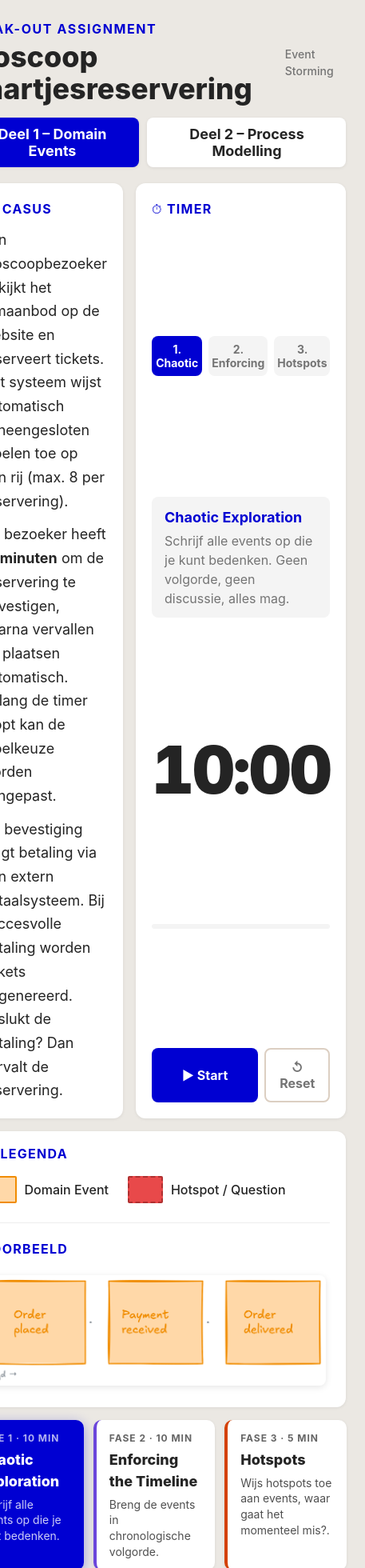
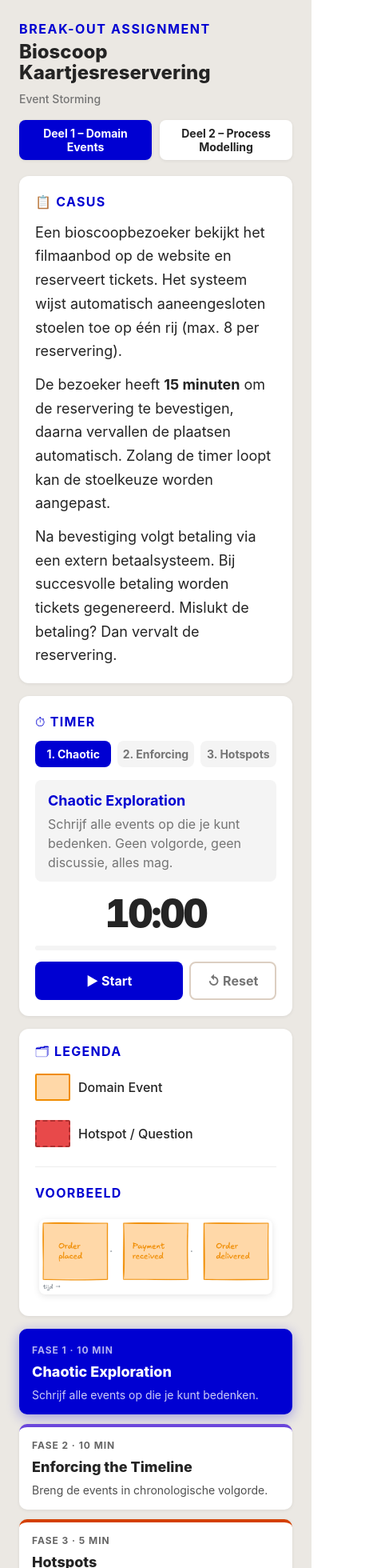
Before and after one commit to remco-io-digital/tech-event-eventstorming-2026-q1, a React (Vite) app: page / in a window 390 px wide. Shown: the top 1960 px of the page at 80% size, 457 px wide, since content can reach past the window. Built offline with nearby package versions, Linux system fonts and the light colour scheme.

Commit message:
feat | responsive

```diff
--- a/src/App.jsx
+++ b/src/App.jsx
@@ -191,17 +191,16 @@ export default function App() {
         boxSizing: "border-box",
         width: "100%"
       }}>
-        <div style={{
+        <div className="main-container" style={{
           width: "100%",
           maxWidth: "1440px",
-          aspectRatio: "16 / 9",
           display: "flex",
           flexDirection: "column",
           boxSizing: "border-box",
         }}>
 
         {/* Header */}
-        <div style={{display: "flex", justifyContent: "space-between", alignItems: "center", marginBottom: "16px"}}>
+        <div className="header" style={{display: "flex", justifyContent: "space-between", alignItems: "center", marginBottom: "16px"}}>
           <div>
             <div style={{
               fontSize: "16px",
@@ -211,14 +210,14 @@ export default function App() {
               textTransform: "uppercase"
             }}>Break-out Assignment
             </div>
-            <h1 style={{margin: "4px 0 0", fontSize: "36px", fontWeight: 800, color: "#242424"}}>Bioscoop
+            <h1 className="main-title" style={{margin: "4px 0 0", fontSize: "36px", fontWeight: 800, color: "#242424"}}>Bioscoop
               Kaartjesreservering</h1>
           </div>
-          <div style={{fontSize: "14px", color: "#747474", fontWeight: 500}}>Event Storming</div>
+          <div className="sub-title" style={{fontSize: "14px", color: "#747474", fontWeight: 500}}>Event Storming</div>
         </div>
 
         {/* Tabs */}
-        <div style={{display: "flex", gap: "10px", marginBottom: "20px"}}>
+        <div className="tabs" style={{display: "flex", gap: "10px", marginBottom: "20px", flexWrap: "wrap"}}>
           <button
               onClick={() => setActiveTab(1)}
               style={{
@@ -243,7 +242,7 @@ export default function App() {
           </button>
         </div>
 
-        <div style={{display: "grid", gridTemplateColumns: "1fr 1fr", gap: "16px", marginBottom: "16px"}}>
+        <div className="grid-container" style={{display: "grid", gridTemplateColumns: "1fr 1fr", gap: "16px", marginBottom: "16px"}}>
 
           {/* Casus */}
           <div style={{
@@ -325,7 +324,7 @@ export default function App() {
             </div>
 
             {/* Clock */}
-            <div style={{
+            <div className="timer-clock" style={{
               textAlign: "center", fontSize: "82px", fontWeight: 900, letterSpacing: "-2px",
               color: isDone ? "#E8494A" : isUrgent ? "#E8494A" : "#242424",
               fontVariantNumeric: "tabular-nums", marginBottom: "16px", lineHeight: 1,
@@ -438,10 +437,11 @@ export default function App() {
         </div>
 
         {/* Phases overview */}
-        <div style={{display: "flex", gap: "12px", marginTop: "16px"}}>
+        <div className="phases-overview" style={{display: "flex", gap: "12px", marginTop: "16px"}}>
           {currentPhases.map((p, i) => (
               <div
                   key={i}
+                  className={`phase-card ${currentPhaseIndex === i ? 'active' : ''}`}
                   onClick={() => handlePhaseChange(i)}
                   style={{
                     flex: 1, borderRadius: "10px", padding: "14px 16px", cursor: "pointer",
@@ -450,6 +450,7 @@ export default function App() {
                     boxShadow: currentPhaseIndex === i ? `0 4px 16px ${p.color}55` : "0 1px 4px rgba(0,0,0,0.07)",
                     transition: "all 0.2s",
                     borderLeft: currentPhaseIndex !== i ? `4px solid ${p.color}` : "none",
+                    borderTopColor: p.color,
                   }}
               >
                 <div style={{
@@ -474,7 +475,47 @@ export default function App() {
           ))}
         </div>
 
-        <style>{`@keyframes pulse { 0%,100%{opacity:1} 50%{opacity:0.4} }`}</style>
+        <style>{`
+          @keyframes pulse { 0%,100%{opacity:1} 50%{opacity:0.4} }
+
+          @media (max-width: 1024px) {
+            .grid-container {
+              grid-template-columns: 1fr !important;
+            }
+            .phases-overview {
+              flex-direction: column;
+            }
+            .main-title {
+              font-size: 28px !important;
+            }
+          }
+
+          @media (max-width: 640px) {
+            .header {
+              flex-direction: column;
+              align-items: flex-start !important;
+            }
+            .sub-title {
+              margin-top: 8px;
+            }
+            .main-title {
+              font-size: 24px !important;
+            }
+            .tabs button {
+              flex: 1;
+              font-size: 14px !important;
+              padding: 8px 12px !important;
+            }
+            .timer-clock {
+              font-size: 48px !important;
+            }
+            .phase-card {
+              border-left: none !important;
+              border-top: 4px solid transparent;
+              border-top-color: inherit;
+            }
+          }
+        `}</style>
       </div>
     </div>
   );
```
